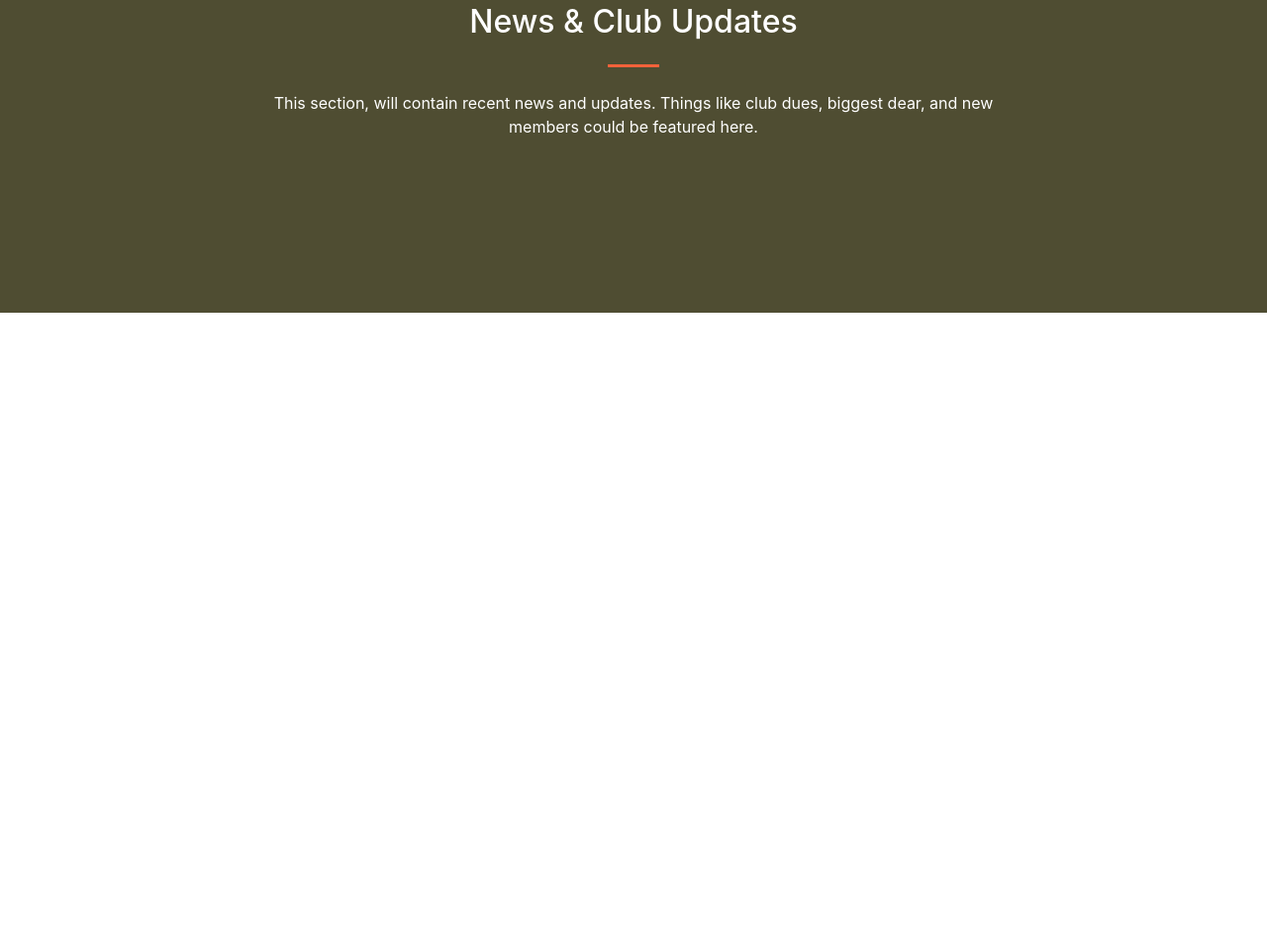
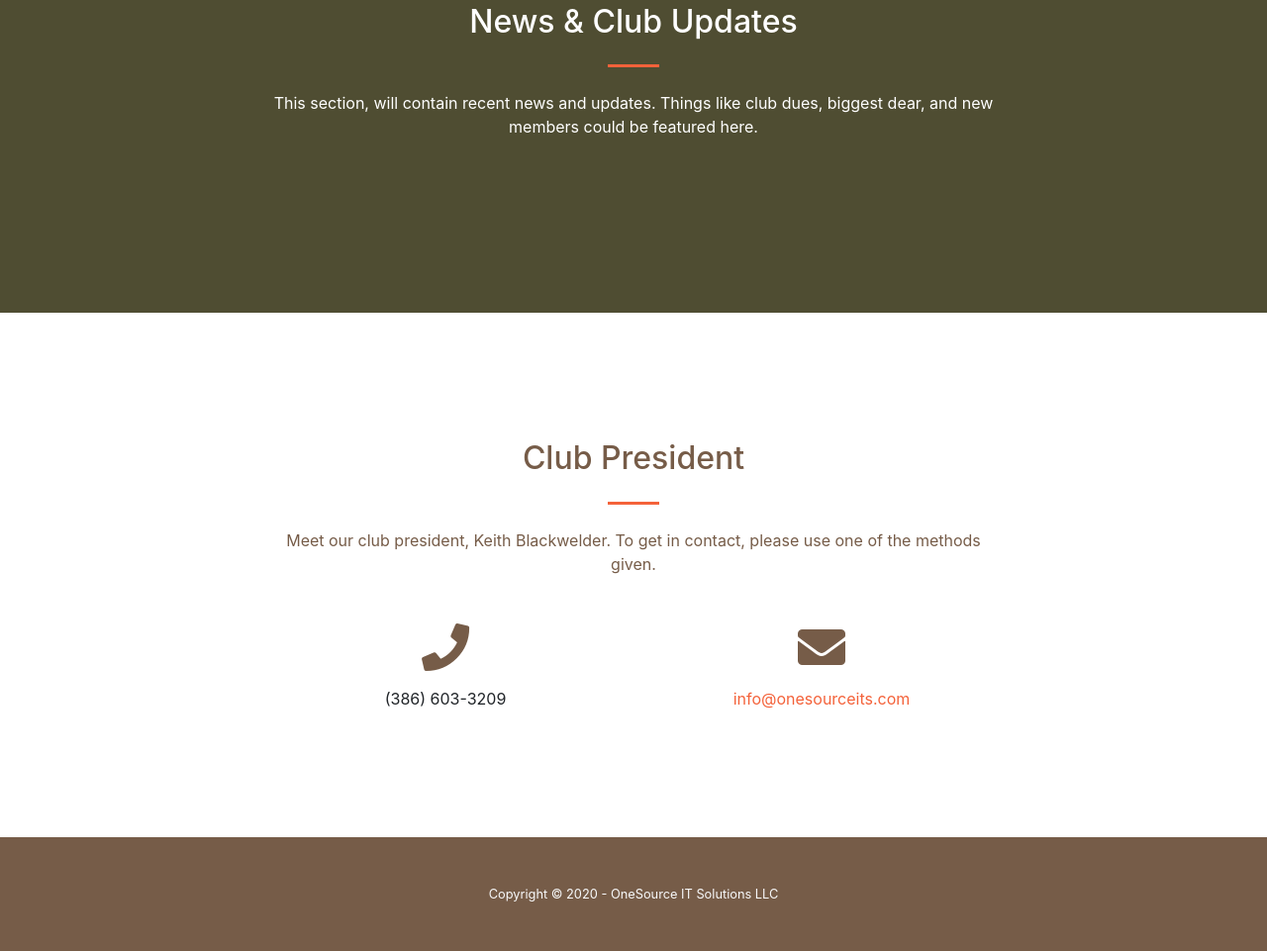
Before and after one commit to onesourceITs/huntingclub, a website: page index.html in a window 1280 px wide. Shown: the part 981-1942 px from the top of the page at 99% size. Before the commit the page ends 1297 px from the top, so only its background shows below. Drawn offline with nearby package versions, Linux system fonts and the light colour scheme.

Commit message:
changing colors

```diff
--- a/css/test.css
+++ b/css/test.css
@@ -6,3 +6,7 @@
     background-color: #4f4d32 !important;
     color: #ffffff !important;
 }
+
+.text-muted, .h2-dark{
+    color:#765c48 !important;
+}
--- a/index.html
+++ b/index.html
@@ -88,6 +88,38 @@
     </div>
   </section>
 
+  <section class="page-section" id="contact" tabindex="0">
+    <div class="container">
+      <div class="row justify-content-center">
+        <div class="col-lg-8 text-center">
+          <h2 class="h2-dark mt-0">Club President</h2>
+          <hr class="divider my-4">
+          <p class="text-muted mb-5">
+            Meet our club president, Keith Blackwelder.  To get in contact, please use one of the methods given.
+          </p>
+        </div>
+      </div>
+      <div class="row">
+        <div class="col-lg-4 ml-auto text-center mb-5 mb-lg-0">
+          <i class="fas fa-phone fa-3x mb-3 text-muted"></i>
+          <div>(386) 603-3209</div>
+        </div>
+        <div class="col-lg-4 mr-auto text-center">
+          <i class="fas fa-envelope fa-3x mb-3 text-muted"></i>
+          <a class="d-block" href="#" data-target="#emailModal" data-toggle="modal">info@onesourceits.com</a>
+          <!--<a class="d-block"
+            href="mailto:info@onesourceits.com?Subject=New%20Contact%20Submission">info@onesourceits.com</a>-->
+        </div>
+      </div>
+    </div>
+  </section>
+
+  <footer class="bg-dark py-5" style="position: relative;">
+    <div class="container">
+      <div class="small text-center text-light">Copyright &copy; 2020 - OneSource IT Solutions LLC</div>
+    </div>
+  </footer>
+
 
   <!-- Bootstrap core JavaScript -->
   <script src="vendor/jquery/jquery.slim.min.js"></script>
```
